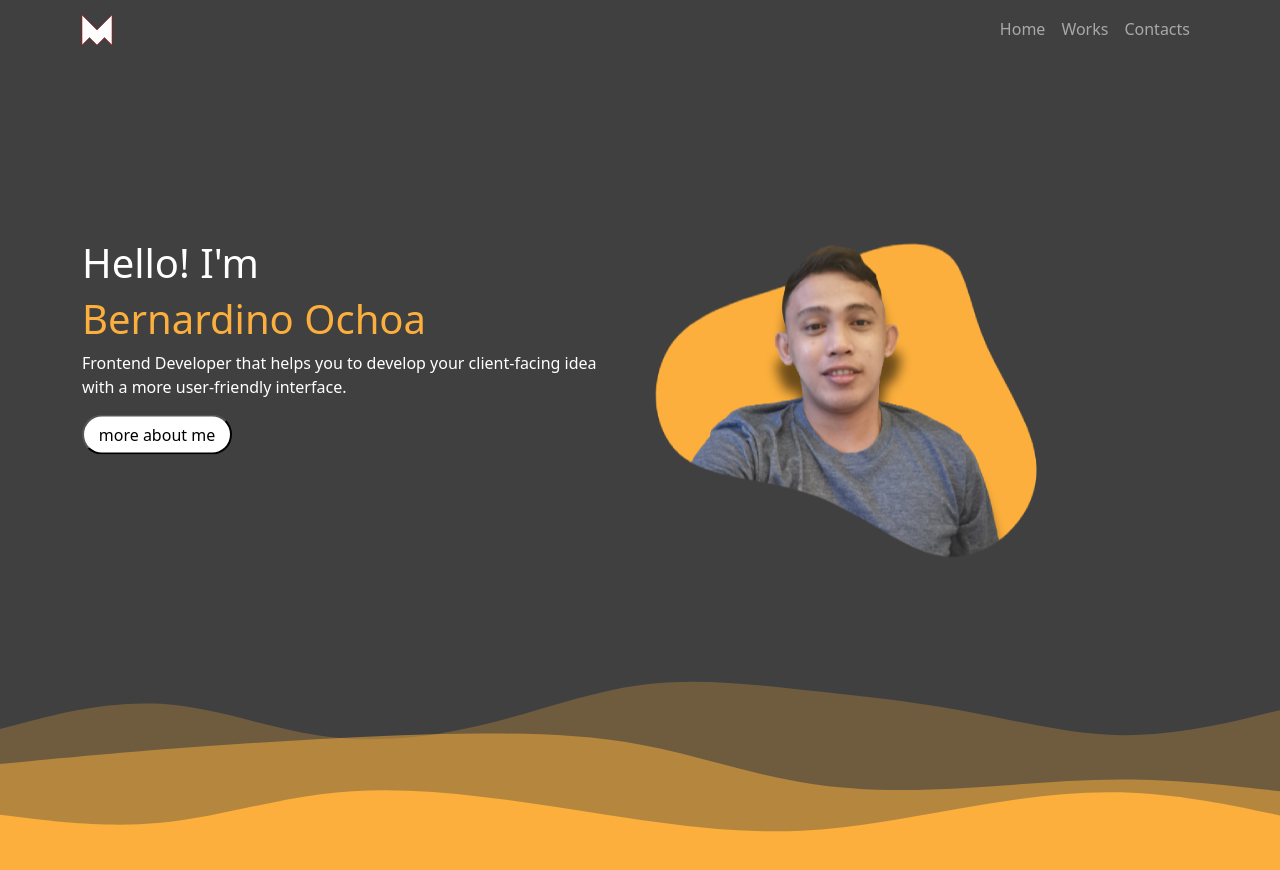
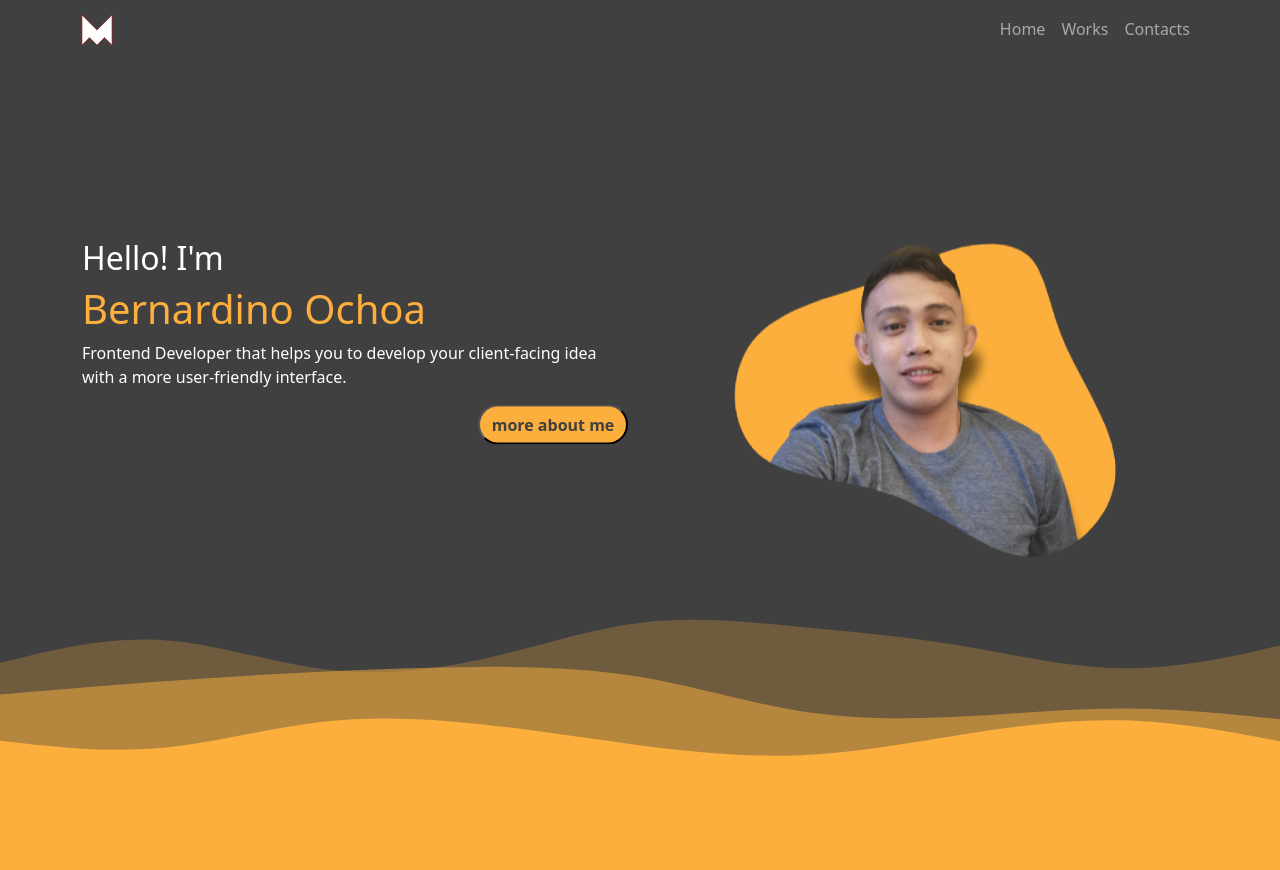
Before and after one commit to ajaxecho3/portfolio, a React (Create React App) app: page / in a window 1280 px wide. Shown: the top 870 px of the page. Built offline with nearby package versions, Linux system fonts and the light colour scheme.

Commit message:
adjustment

```diff
--- a/src/features/hero/hero.module.css
+++ b/src/features/hero/hero.module.css
@@ -1,7 +1,7 @@
 .hero__container {
   display: block;
   position: relative;
-  height: 110vh;
+  height: 100vh;
   background-color: #404040;
 }
 
@@ -49,8 +49,10 @@
 }
 
 .hero__about_btn {
-  background: white;
+  background: #fcaf3c;
   border-radius: 30px;
+  color: #404040;
+  font-weight: bold;
   width: 150px;
   height: 40px;
 }
--- a/src/features/hero/index.js
+++ b/src/features/hero/index.js
@@ -14,11 +14,11 @@ export default function Hero(props) {
           <div className='position-relative top-50 start-50 translate-middle'>
             <Row>
               <Col sm={6}>
-                <Row><h1 >Hello! I'm</h1></Row>
+                <Row><h2 >Hello! I'm</h2></Row>
                 <Row><h1 style={{ color: "#FCAF3C" }}> Bernardino Ochoa</h1></Row>
                 <Row><p> Frontend Developer that helps you to develop your client-facing idea with a more user-friendly interface.</p></Row>
                 <Row>
-                  <Col sm={4}>
+                  <Col sm={12} className=" d-flex justify-content-end">
                     <motion.button
                       className={style.hero__about_btn}
                       whileHover={{ scale: 1.1 }}
@@ -28,7 +28,7 @@ export default function Hero(props) {
                   </Col>
                 </Row>
               </Col>
-              <Col sm={6}>
+              <Col sm={6} className=" d-flex justify-content-center">
                 <img src={profile} alt="profile" className='img-fluid' />
               </Col>
             </Row>
```
